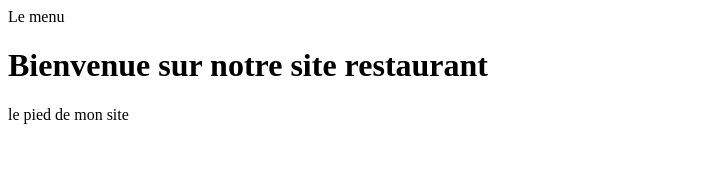
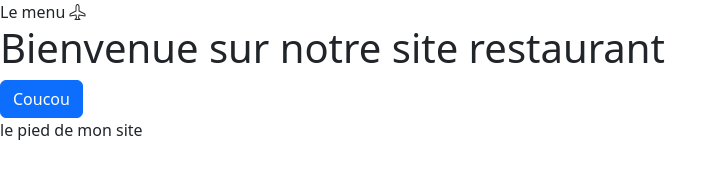
Before and after one commit to Jacob7salih/Resto-Practice, a website with bundled scripts: page index.html in a window 1280 px wide. Shown: the whole page, without its empty margins (0-728 px from the left). Built offline with nearby package versions, Linux system fonts and the light colour scheme; files whose address does not match are found by name.

Commit message:
Install bootstrap

```diff
--- a/index.html
+++ b/index.html
@@ -4,17 +4,21 @@
 <head>
   <meta charset="UTF-8">
   <meta name="viewport" content="width=device-width, initial-scale=1.0">
+  <link rel="stylesheet" href="node_modules/bootstrap/dist/css/bootstrap.min.css">
+  <link rel="stylesheet" href="node_modules/bootstrap-icons/font/bootstrap-icons.css">
+
   <title>Document</title>
 </head>
 
 <body>
 
-  <header>Le menu</header>
+  <header>Le menu <i class="bi bi-airplane"></i></header>
 
   <main id="main-page"><!--le contenu principale--></main>
 
   <footer>le pied de mon site</footer>
   <script type="module" src="./Router/router.js"></script>
+  <script src="node_modules/bootstrap/dist/js/bootstrap.bundle.js"></script>
 </body>
 
 </html>
--- a/pages/home.html
+++ b/pages/home.html
@@ -1 +1,2 @@
 <h1>Bienvenue sur notre site restaurant</h1>
+<button class="btn btn-primary">Coucou</button>
```
Also changed, not shown: package.json (added, +24 -0 lines), 2 other files.
